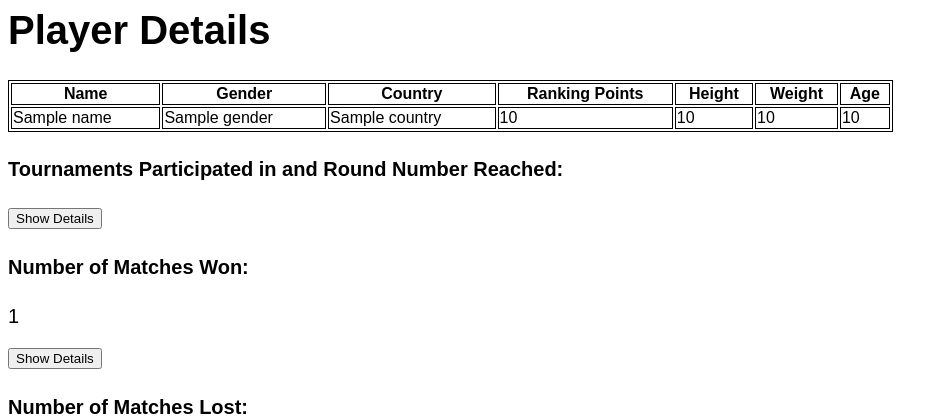
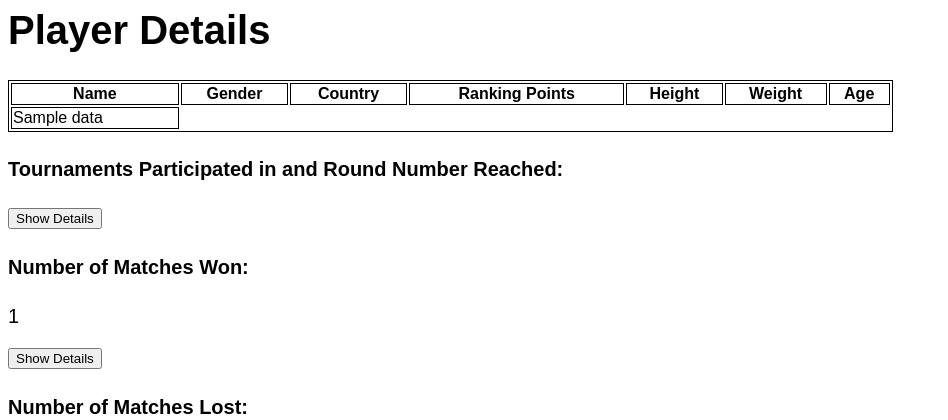
Before and after one commit to goddenrich/tennis_database, a Flask app: template Project1.3/templates/player_add.html in a window 1280 px wide. Shown: the top 420 px of the page, without its empty margins (0-948 px from the left). Run offline with Flask 2, Linux system fonts and the light colour scheme; the template is opened without the code that fills it: most values are stand-ins (such as "Sample title", 1, 10 or a date in 2020); parts of the project's set-up code (start-up, migrations or seed data) failed here and were passed over.

Commit message:
final edits to allow multiple players/tournaments

```diff
--- a/Project1.3/server.py
+++ b/Project1.3/server.py
@@ -295,14 +295,25 @@
 
   surface = surface_played(name)
   context['surface'] = surface[0]
-  context['data'] = names[0]
-  context['name'] = names[0][0]
-  context['gender'] = names[0][1]
-  context['country'] = names[0][2]
-  context['ranking_points'] = names[0][3]
-  context['height'] = names[0][4]
-  context['weight'] = names[0][5]
-  context['age'] = names[0][6].days/364 -1
+
+
+
+  #context['name'] = names[0][0]
+  #context['gender'] = names[0][1]
+  #context['country'] = names[0][2]
+  #context['ranking_points'] = names[0][3]
+  #context['height'] = names[0][4]
+  #context['weight'] = names[0][5]
+  names2 =[]
+  for x in names:
+    y = (x[0], x[1], x[2], x[3], x[4], x[5], x[6].days/364 -1)
+    names2.append(y)
+    #print(x[6].days/364 -1)
+   # x[6] = x[6].days/364 -1
+
+  context['data'] = names2
+  #print context['data']
+  #context['age'] = names[0][6].days/364 -1
 
   #print(context)
 
@@ -359,7 +370,7 @@
   cursor = g.conn.execute(mystring , (t_name,))
   names = []
   for result in cursor:
-    print result
+    #print result
     names.append(result)  # can also be accessed using result[0]
   cursor.close()
   return names
@@ -431,13 +442,7 @@
   if not names:
     return render_template("error.html")
 
-  context['data'] = names[0]
-  context['name'] = names[0][0]
-  context['start_date'] = names[0][1]
-  context['end_date'] = names[0][2]
-  context['complex_name'] = names[0][3]
-  context['city'] = names[0][4]
-  context['country'] = names[0][5]
+  context['data'] = names
 
   ticket_n, ticket_graph= ticket_numbers(t_name)
 
@@ -448,9 +453,6 @@
   context['gender_balance'] = gender_balance
 
   return render_template("tournament_info.html", gender_chart=gender_pie, ticket_chart=ticket_graph, **context)
-
-def check_exists(table, col, search):
-  query = """select * from '%s' where '%s' = '%s'"""
 
 
 if __name__ == "__main__":
--- a/Project1.3/templates/player_add.html
+++ b/Project1.3/templates/player_add.html
@@ -21,15 +21,13 @@
     <th>Weight</th>
     <th>Age</th>
   </tr>
+  {% for n in data %}
   <tr>
-      <td><div>{{name}}</div></td>
-      <td><div>{{gender}}</div></td>
-      <td><div>{{country}}</div></td>
-      <td><div>{{ranking_points}}</div></td>
-      <td><div>{{height}}</div></td>
-      <td><div>{{weight}}</div></td>
-      <td><div>{{age}}</div></td>
+      {% for m in n %}
+      <td><div>{{m}}</div></td>
+      {% endfor %}
   </tr>
+  {% endfor %}
 </table>
 
 
```
Also changed, not shown: Project1.3/templates/tournament_info.html (+7 -6 lines).
